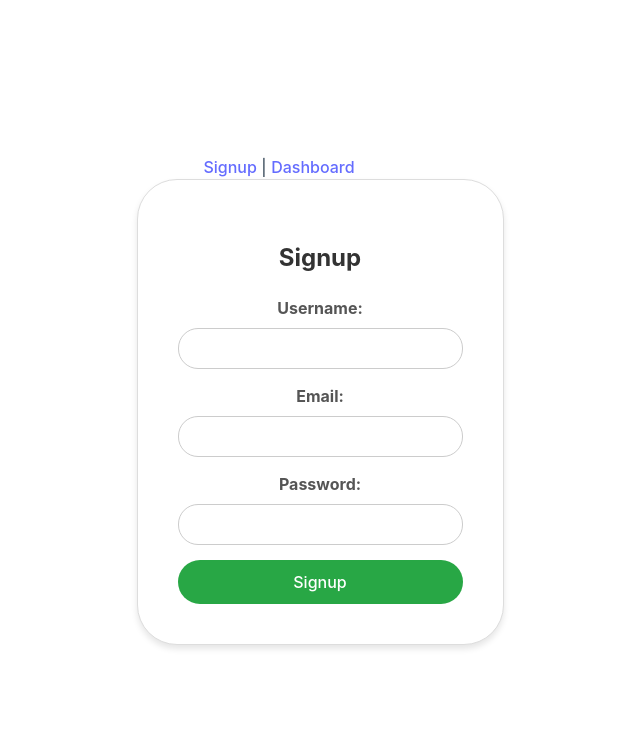
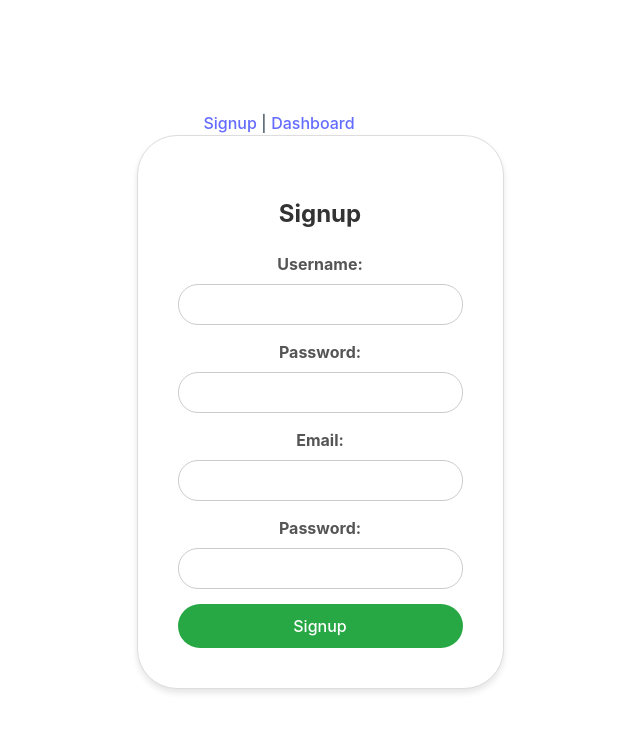
Before and after one commit to saitamau-maximum/alcoho-rhythm, a React (Vite) app in the folder client/: page /signup in a window 1280 px wide. Shown: the top 732 px of the page, without its empty margins (361-1001 px from the left). Built offline with nearby package versions, Linux system fonts and the light colour scheme.

Commit message:
feat:体重を入力させるボックスを追加

```diff
--- a/client/src/signup/Signup.jsx
+++ b/client/src/signup/Signup.jsx
@@ -37,6 +37,17 @@ const Signup = () => {
           />
         </div>
         <div>
+          <label htmlFor="weight">Password:</label>
+          <input
+            type="weight"
+            id="weight"
+            name="weight"
+            value={formData.weight}
+            onChange={handleChange}
+            required
+          />
+        </div>
+        <div>
           <label htmlFor="email">Email:</label>
           <input
             type="email"
```
